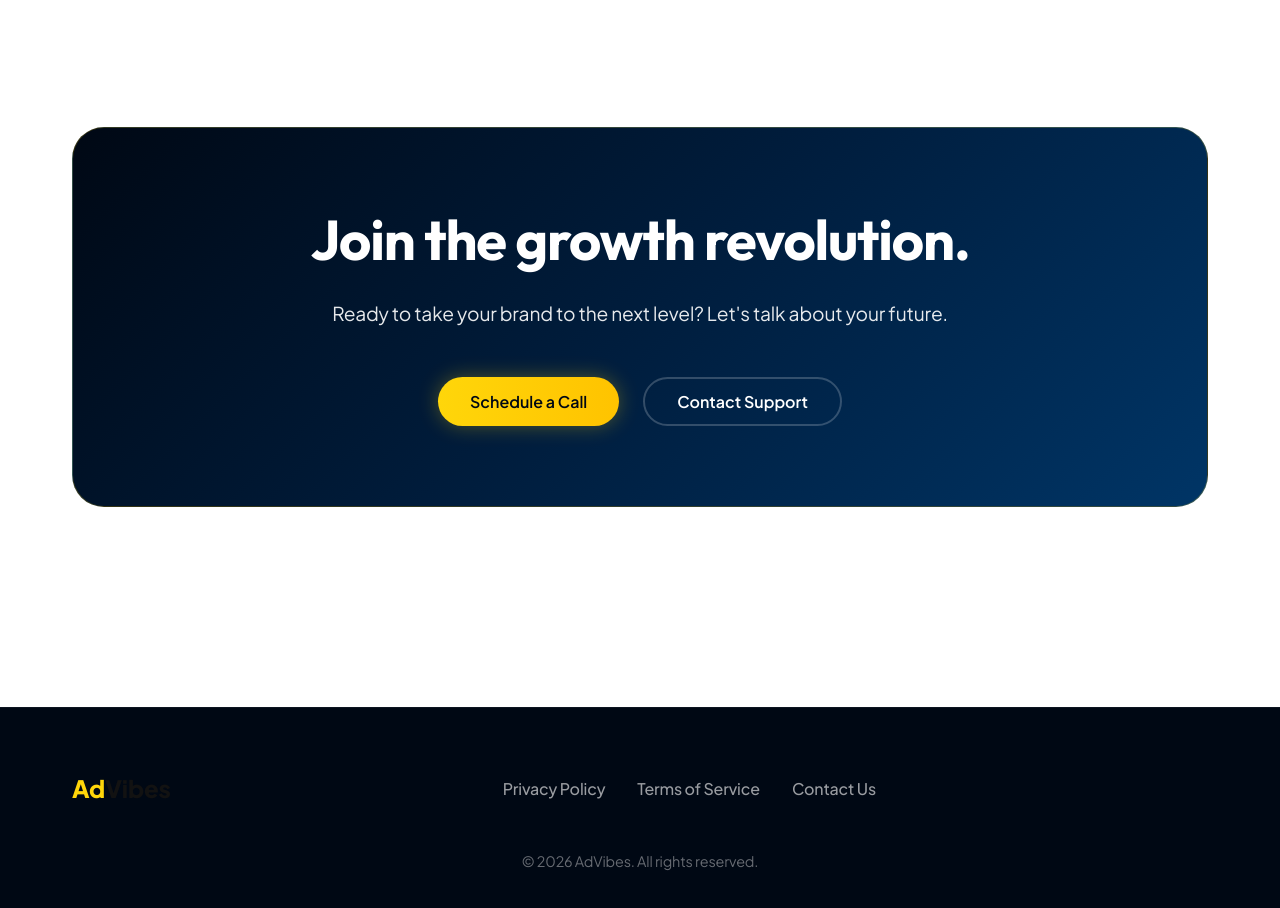
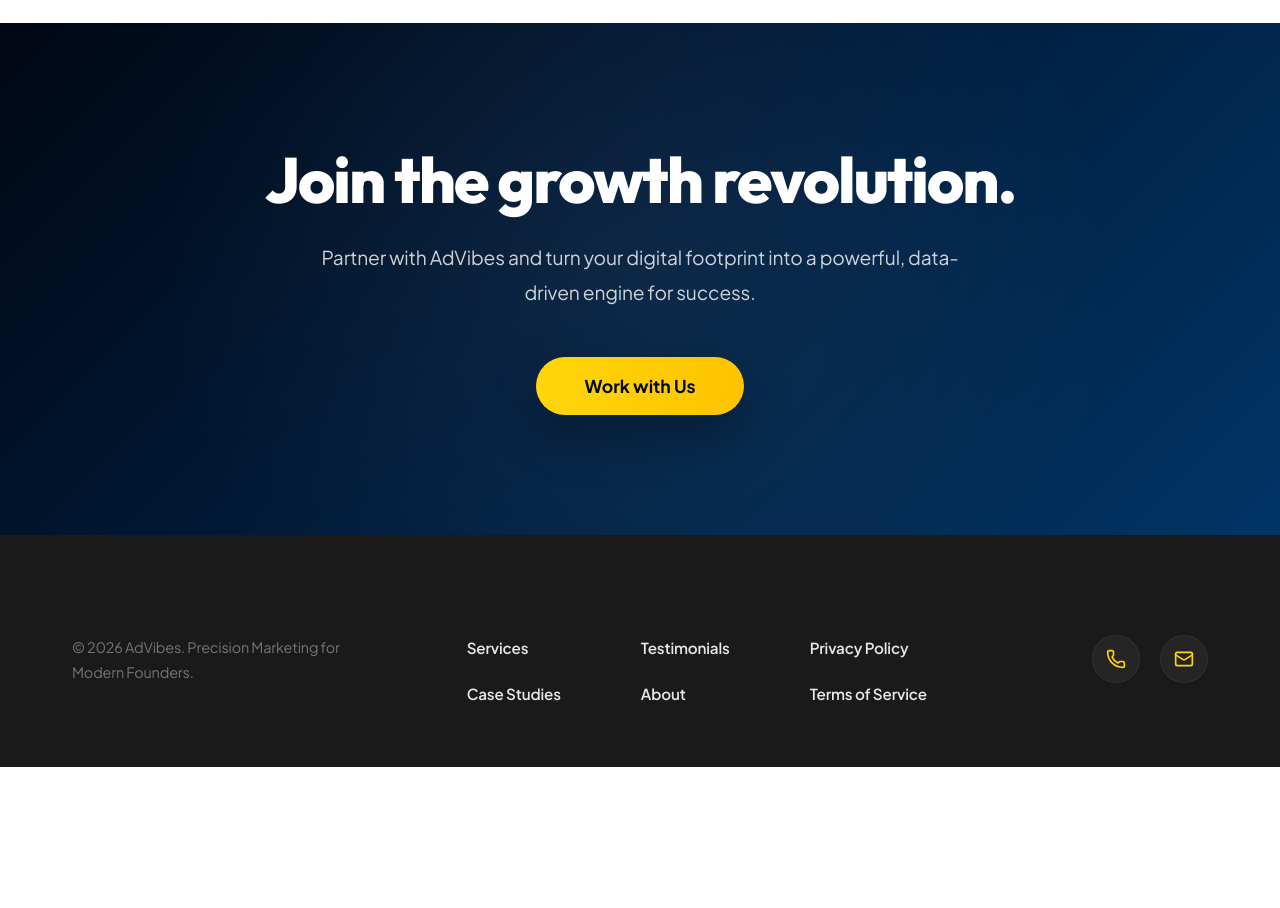
Before and after one commit to AbhyudayaShrestha/AdVibes, a Next.js app: page / in a window 1280 px wide. Shown: the part 7480-8388 px from the top of the page. After the commit the page ends 8247 px from the top, so only its background shows below. Built offline with nearby package versions, Linux system fonts and the light colour scheme.

Commit message:
Updated Footer

```diff
--- a/src/app/globals.css
+++ b/src/app/globals.css
@@ -616,136 +616,159 @@
   margin-bottom: 1rem;
 }
 
-/* Contact Styles */
-.contact-container {
-  padding-bottom: 100px;
-}
-
-.contact-box {
-  background: var(--primary);
+/* CTA Section */
+.cta-section {
+  background: var(--gradient-hero);
+  padding: 120px 0;
+  text-align: center;
   color: white;
-  padding: 80px;
-  border-radius: var(--radius-lg);
-  text-align: center;
-}
-
-.contact-box h2 {
-  font-size: 3.5rem;
-  margin-bottom: 1.5rem;
-}
-
-.contact-box p {
-  font-size: 1.2rem;
-  opacity: 0.9;
-  margin-bottom: 3rem;
-}
-
-.contact-btns {
-  display: flex;
-  gap: 1.5rem;
-  justify-content: center;
-}
-
-/* Blog Styles */
-.blog-grid {
-  display: grid;
-  grid-template-columns: 1fr 1fr;
-  gap: 2rem;
-}
-
-.blog-card {
-  padding: 0;
+  position: relative;
   overflow: hidden;
 }
 
-.blog-image {
-  height: 200px;
-  background: var(--primary-light);
-  background-image: linear-gradient(135deg, var(--primary-light) 0%, #ffffff 100%);
+.cta-section::before {
+  content: '';
+  position: absolute;
+  top: 0;
+  left: 0;
+  right: 0;
+  bottom: 0;
+  background: radial-gradient(circle at 50% 50%, rgba(255, 255, 255, 0.05) 0%, transparent 70%);
 }
 
-.blog-content {
-  padding: 2rem;
+.cta-content {
+  position: relative;
+  z-index: 1;
 }
 
-.blog-date {
-  font-size: 0.8rem;
-  color: var(--text-muted);
-  display: block;
-  margin-bottom: 0.5rem;
+.cta-content h2 {
+  font-family: var(--font-outfit), sans-serif;
+  font-size: clamp(2.5rem, 6vw, 4rem);
+  font-weight: 800;
+  margin-bottom: 1.5rem;
+  letter-spacing: -0.03em;
+}
+
+.cta-content p {
+  font-size: 1.2rem;
+  max-width: 650px;
+  margin: 0 auto 3rem auto;
+  opacity: 0.8;
+  line-height: 1.8;
+}
+
+.cta-btn {
+  padding: 18px 48px;
+  font-size: 1.1rem;
+  font-weight: 700;
+  box-shadow: 0 20px 50px rgba(0, 0, 0, 0.3);
 }
 
 /* Footer Styles */
-.footer {
-  padding: 60px 0;
-  border-top: 1px solid var(--border-color);
+.footer-new {
+  background: #1a1a1a; /* Darkest gray */
+  padding: 100px 0 60px;
+  color: white;
 }
 
-.footer-content {
+.footer-top {
   display: flex;
   justify-content: space-between;
-  align-items: center;
-  margin-bottom: 40px;
+  align-items: flex-start;
+  flex-wrap: wrap;
+  gap: 3rem;
 }
 
-.footer-logo {
-  font-size: 1.5rem;
+.footer-brand {
+  flex: 1.5;
+  min-width: 280px;
+}
+
+.footer-logo-text {
+  font-family: var(--font-outfit), sans-serif;
+  font-size: 2.2rem;
   font-weight: 800;
   color: var(--primary);
+  margin-bottom: 1.5rem;
+  letter-spacing: -0.02em;
 }
 
-.footer-logo span {
-  color: var(--text-dark);
+.footer-copyright {
+  font-size: 0.9rem;
+  color: rgba(255, 255, 255, 0.4);
+  max-width: 320px;
+  line-height: 1.7;
 }
 
-.footer-links {
+.footer-nav-groups {
   display: flex;
-  gap: 2rem;
-  color: var(--text-muted);
-  font-weight: 500;
+  gap: 5rem;
+  flex: 2;
 }
 
-.footer-bottom {
-  text-align: center;
-  color: var(--text-muted);
-  font-size: 0.9rem;
+.footer-nav-col {
+  display: flex;
+  flex-direction: column;
+  gap: 1.25rem;
 }
 
-/* Responsive Overrides */
-@media (max-width: 1024px) {
-  .hero-title {
-    font-size: 3rem;
-  }
-  .training-grid,
-  .process-steps {
-    grid-template-columns: repeat(2, 1fr);
-  }
-  .why-container {
-    grid-template-columns: 1fr;
-  }
+.footer-nav-col a {
+  font-size: 0.95rem;
+  font-weight: 600;
+  color: white;
+  transition: var(--transition);
+  opacity: 0.9;
+}
+
+.footer-nav-col a:hover {
+  color: var(--primary);
+  opacity: 1;
+  transform: translateX(5px);
+}
+
+.footer-social-new {
+  display: flex;
+  gap: 1.25rem;
+  flex: 1;
+  justify-content: flex-end;
+  min-width: 150px;
+}
+
+.social-link {
+  width: 48px;
+  height: 48px;
+  background: rgba(255, 255, 255, 0.05);
+  display: flex;
+  align-items: center;
+  justify-content: center;
+  border-radius: 50%;
+  transition: var(--transition);
+  color: var(--primary);
+  border: 1px solid rgba(255, 255, 255, 0.05);
+}
+
+.social-link:hover {
+  background: var(--primary);
+  color: #000814;
+  transform: translateY(-5px);
+  box-shadow: var(--glow);
 }
 
 @media (max-width: 768px) {
-  .hero-title {
-    font-size: 2.5rem;
+  .footer-top {
+    flex-direction: column;
+    text-align: center;
   }
-  .hero-btns {
-    flex-direction: column;
+  .footer-brand, .footer-nav-groups, .footer-social-new {
+    flex: 1;
+    width: 100%;
+    justify-content: center;
   }
-  .training-grid,
-  .process-steps,
-  .portfolio-grid,
-  .testimonials-grid {
-    grid-template-columns: 1fr;
+  .footer-nav-groups {
+    gap: 2rem;
+    flex-wrap: wrap;
   }
-  .contact-box {
-    padding: 40px;
-  }
-  .contact-box h2 {
-    font-size: 2rem;
-  }
-  .footer-content {
-    flex-direction: column;
-    gap: 2rem;
+  .footer-copyright {
+    margin: 0 auto;
   }
 }
--- a/src/app/page.tsx
+++ b/src/app/page.tsx
@@ -15,7 +15,9 @@
   Award,
   Users,
   Layout,
-  MessageSquare
+  MessageSquare,
+  Phone,
+  Mail
 } from 'lucide-react';
 
 export default function Home() {
@@ -284,37 +286,43 @@
         </div>
       </section>
 
-      {/* Contact Section */}
-      <section id="contact" className="contact">
-        <div className="container contact-container">
-          <div className="contact-box" style={{ background: 'var(--gradient-hero)', border: '1px solid rgba(255,214,10,0.2)' }}>
+      {/* CTA Section */}
+      <section id="contact" className="cta-section">
+        <div className="container">
+          <div className="cta-content">
             <h2>Join the growth revolution.</h2>
-            <p>Ready to take your brand to the next level? Let's talk about your future.</p>
-            <div className="contact-btns">
-              <button className="btn btn-primary">Schedule a Call</button>
-              <button className="btn btn-outline" style={{ borderColor: 'rgba(255,255,255,0.2)', color: 'white' }}>Contact Support</button>
-            </div>
+            <p>Partner with AdVibes and turn your digital footprint into a powerful, data-driven engine for success.</p>
+            <button className="btn btn-primary cta-btn">Work with Us</button>
           </div>
         </div>
       </section>
 
-      <footer className="footer" style={{ background: '#000814', color: 'white', borderTop: '1px solid rgba(255,255,255,0.05)' }}>
+      <footer className="footer-new">
         <div className="container">
-          <div className="footer-content">
-            <div className="footer-logo" style={{ color: 'var(--primary)' }}>
-              Ad<span>Vibes</span>
+          <div className="footer-top">
+            <div className="footer-brand">
+              <p className="footer-copyright">© {new Date().getFullYear()} AdVibes. Precision Marketing for Modern Founders.</p>
             </div>
-            <div className="footer-links">
-              <a href="#" style={{ color: 'rgba(255,255,255,0.6)' }}>Privacy Policy</a>
-              <a href="#" style={{ color: 'rgba(255,255,255,0.6)' }}>Terms of Service</a>
-              <a href="#contact" style={{ color: 'rgba(255,255,255,0.6)' }}>Contact Us</a>
+
+            <div className="footer-nav-groups">
+              <div className="footer-nav-col">
+                <a href="#services">Services</a>
+                <a href="#portfolio">Case Studies</a>
+              </div>
+              <div className="footer-nav-col">
+                <a href="#testimonials">Testimonials</a>
+                <a href="#about">About</a>
+              </div>
+              <div className="footer-nav-col">
+                <a href="#">Privacy Policy</a>
+                <a href="#">Terms of Service</a>
+              </div>
             </div>
-            <div className="footer-social">
-              {/* Social icons */}
+
+            <div className="footer-social-new">
+              <a href="tel:#" className="social-link"><Phone size={20} /></a>
+              <a href="mailto:#" className="social-link"><Mail size={20} /></a>
             </div>
-          </div>
-          <div className="footer-bottom">
-            <p style={{ color: 'rgba(255,255,255,0.4)' }}>&copy; {new Date().getFullYear()} AdVibes. All rights reserved.</p>
           </div>
         </div>
       </footer>
```
